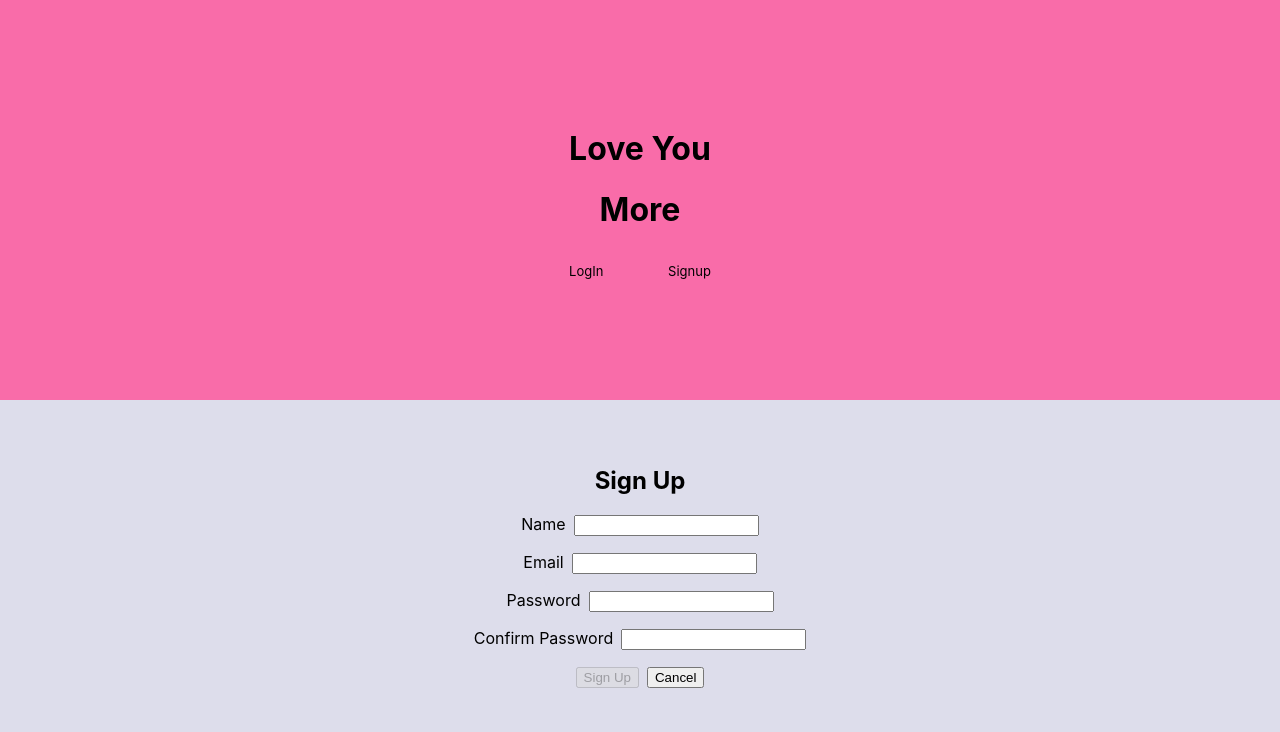
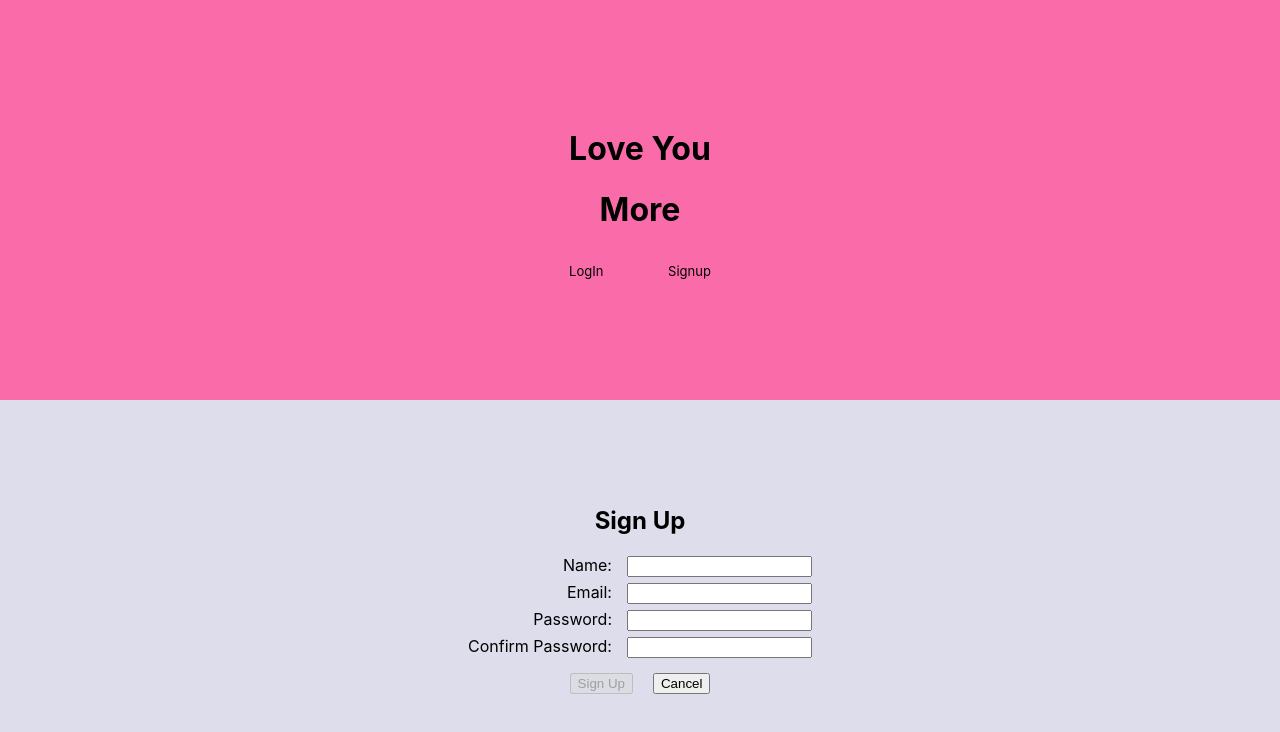
Before and after one commit to e-lascano2021/loveYouMore, a React (Create React App) app: page / in a window 1280 px wide. Both pictures are taken after a click on the element "Signup". Shown: the top 732 px of the page. Built offline with nearby package versions, Linux system fonts and the light colour scheme.

Commit message:
clean up styling for signup form

```diff
--- a/src/assets/cssPages/Landing.module.css
+++ b/src/assets/cssPages/Landing.module.css
@@ -33,3 +33,26 @@
   color: blue;
   text-decoration: underline;
 }
+
+.form {
+  display: flex;
+  flex-direction: column;
+  margin-bottom: 10px;
+}
+
+.flexEnd{
+  align-self: flex-end;
+}
+
+.form > * label {
+  margin-bottom: 5px;
+  margin-right: 15px;
+}
+
+.form > * input {
+  margin-bottom: 5px;
+}
+
+.form > * button {
+  margin: 10px
+}
--- a/src/components/Signup/SignupForm.jsx
+++ b/src/components/Signup/SignupForm.jsx
@@ -1,6 +1,6 @@
 import { useState } from 'react'
 import { useNavigate } from 'react-router-dom'
-import styles from './SignupForm.module.css'
+import styles from '../../assets/cssPages/Landing.module.css'
 import * as authService from '../../services/authService'
 
 const SignupForm = props => {
@@ -41,10 +41,10 @@ const SignupForm = props => {
     <form
       autoComplete="off"
       onSubmit={handleSubmit}
-      className={styles.container}
+      className={styles.form}
     >
-      <div className={styles.inputContainer}>
-        <label htmlFor="name" className={styles.label}>Name</label>
+      <div className={styles.flexEnd}>
+        <label htmlFor="name" >Name:</label>
         <input
           type="text"
           autoComplete="off"
@@ -54,8 +54,8 @@ const SignupForm = props => {
           onChange={handleChange}
         />
       </div>
-      <div className={styles.inputContainer}>
-        <label htmlFor="email" className={styles.label}>Email</label>
+      <div className={styles.flexEnd}>
+        <label htmlFor="email" >Email:</label>
         <input
           type="text"
           autoComplete="off"
@@ -65,8 +65,8 @@ const SignupForm = props => {
           onChange={handleChange}
         />
       </div>
-      <div className={styles.inputContainer}>
-        <label htmlFor="password" className={styles.label}>Password</label>
+      <div className={styles.flexEnd}>
+        <label htmlFor="password">Password:</label>
         <input
           type="password"
           autoComplete="off"
@@ -76,9 +76,9 @@ const SignupForm = props => {
           onChange={handleChange}
         />
       </div>
-      <div className={styles.inputContainer}>
-        <label htmlFor="confirm" className={styles.label}>
-          Confirm Password
+      <div className={styles.flexEnd}>
+        <label htmlFor="confirm">
+          Confirm Password:
         </label>
         <input
           type="password"
@@ -89,8 +89,8 @@ const SignupForm = props => {
           onChange={handleChange}
         />
       </div>
-      <div className={styles.inputContainer}>
-        <button disabled={isFormInvalid()} className={styles.button}>
+      <div>
+        <button disabled={isFormInvalid()}>
           Sign Up
         </button>
         <button onClick={() => props.handleForm("none")}>Cancel</button>
```
